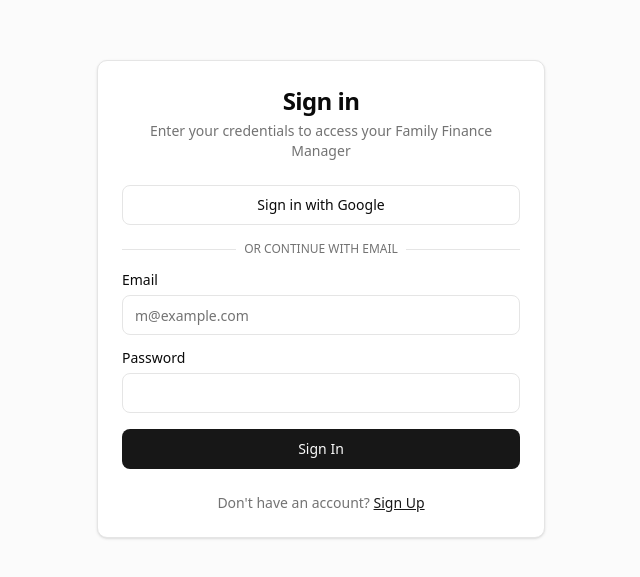
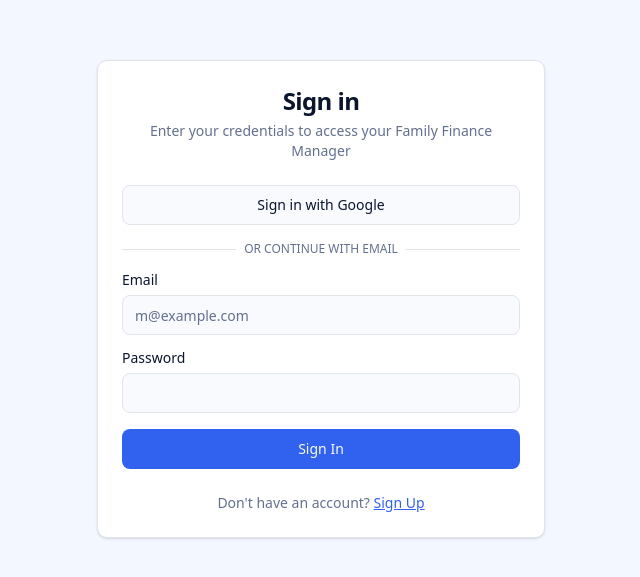
Before and after one commit to munsif3/family-expense-tracker, a Next.js app: page /login in a window 1280 px wide. Shown: the part 101-678 px from the top of the page, without its empty margins (319-959 px from the left). Built offline with nearby package versions, Linux system fonts and the light colour scheme; no server answers.

Commit message:
feat: add global CSS with light/dark theme variables and install tailwindcss-animate.

```diff
--- a/package.json
+++ b/package.json
@@ -34,6 +34,7 @@
     "recharts": "^3.5.1",
     "sonner": "^2.0.7",
     "tailwind-merge": "^3.4.0",
+    "tailwindcss-animate": "^1.0.7",
     "uuid": "^13.0.0",
     "zod": "^4.1.13"
   },
--- a/src/app/globals.css
+++ b/src/app/globals.css
@@ -1,106 +1,129 @@
 @import "tailwindcss";
 
+@plugin "tailwindcss-animate";
 
 @custom-variant dark (&:is(.dark *));
 
 @theme {
-  --color-border: hsl(var(--border));
-  --color-input: hsl(var(--input));
-  --color-ring: hsl(var(--ring));
-  --color-background: hsl(var(--background));
-  --color-foreground: hsl(var(--foreground));
-
-  --color-primary: hsl(var(--primary));
-  --color-primary-foreground: hsl(var(--primary-foreground));
-
-  --color-secondary: hsl(var(--secondary));
-  --color-secondary-foreground: hsl(var(--secondary-foreground));
-
-  --color-destructive: hsl(var(--destructive));
-  --color-destructive-foreground: hsl(var(--destructive-foreground));
-
-  --color-muted: hsl(var(--muted));
-  --color-muted-foreground: hsl(var(--muted-foreground));
-
-  --color-accent: hsl(var(--accent));
-  --color-accent-foreground: hsl(var(--accent-foreground));
-
-  --color-popover: hsl(var(--popover));
-  --color-popover-foreground: hsl(var(--popover-foreground));
-
-  --color-card: hsl(var(--card));
-  --color-card-foreground: hsl(var(--card-foreground));
-
-  --radius-lg: var(--radius);
-  --radius-md: calc(var(--radius) - 2px);
-  --radius-sm: calc(var(--radius) - 4px);
+  --font-sans: var(--font-geist-sans);
+  --font-mono: var(--font-geist-mono);
 }
 
-@layer base {
-  :root {
-    --background: 0 0% 100%;
-    --foreground: 222.2 84% 4.9%;
-    --card: 0 0% 100%;
-    --card-foreground: 222.2 84% 4.9%;
-    --popover: 0 0% 100%;
-    --popover-foreground: 222.2 84% 4.9%;
-    --primary: 221.2 83.2% 53.3%;
-    --primary-foreground: 210 40% 98%;
-    --secondary: 210 40% 96.1%;
-    --secondary-foreground: 222.2 47.4% 11.2%;
-    --muted: 210 40% 96.1%;
-    --muted-foreground: 215.4 16.3% 46.9%;
-    --accent: 210 40% 96.1%;
-    --accent-foreground: 222.2 47.4% 11.2%;
-    --destructive: 0 84.2% 60.2%;
-    --destructive-foreground: 210 40% 98%;
-    --border: 214.3 31.8% 91.4%;
-    --input: 214.3 31.8% 91.4%;
-    --ring: 221.2 83.2% 53.3%;
-    --radius: 0.5rem;
-  }
+:root {
+  --radius: 0.625rem;
 
-  .dark {
-    --background: 222.2 84% 4.9%;
-    --foreground: 210 40% 98%;
-    --card: 222.2 84% 4.9%;
-    --card-foreground: 210 40% 98%;
-    --popover: 222.2 84% 4.9%;
-    --popover-foreground: 210 40% 98%;
-    --primary: 217.2 91.2% 59.8%;
-    --primary-foreground: 222.2 47.4% 11.2%;
-    --secondary: 217.2 32.6% 17.5%;
-    --secondary-foreground: 210 40% 98%;
-    --muted: 217.2 32.6% 17.5%;
-    --muted-foreground: 215 20.2% 65.1%;
-    --accent: 217.2 32.6% 17.5%;
-    --accent-foreground: 210 40% 98%;
-    --destructive: 0 62.8% 30.6%;
-    --destructive-foreground: 210 40% 98%;
-    --border: 217.2 32.6% 17.5%;
-    --input: 217.2 32.6% 17.5%;
-    --ring: 224.3 76.3% 48%;
-  }
+  /* Modern Indigo/Violet Theme - Light Mode */
+  --background: oklch(0.985 0.005 265);
+  /* Soft cool white */
+  --foreground: oklch(0.20 0.05 265);
+  /* Deep Indigo-Gray */
+
+  --card: oklch(1 0 0);
+  /* White */
+  --card-foreground: oklch(0.20 0.05 265);
+
+  --popover: oklch(1 0 0);
+  --popover-foreground: oklch(0.20 0.05 265);
+
+  --primary: oklch(0.55 0.22 265);
+  /* Vibrant Indigo */
+  --primary-foreground: oklch(0.985 0 0);
+  /* White text */
+
+  --secondary: oklch(0.96 0.02 265);
+  /* Soft purple-gray */
+  --secondary-foreground: oklch(0.20 0.05 265);
+
+  --muted: oklch(0.96 0.02 265);
+  --muted-foreground: oklch(0.55 0.05 265);
+
+  --accent: oklch(0.94 0.03 265);
+  /* Slightly darker interaction state */
+  --accent-foreground: oklch(0.20 0.05 265);
+
+  --destructive: oklch(0.577 0.245 27.325);
+  /* Kept standard red */
+  --destructive-foreground: oklch(0.985 0 0);
+
+  --border: oklch(0.92 0.01 265);
+  /* Subtle cool gray border */
+  --input: oklch(0.92 0.01 265);
+  --ring: oklch(0.55 0.22 265);
+
+  /* Chart colors - updated to harmonize */
+  --chart-1: oklch(0.55 0.22 265);
+  /* Primary Indigo */
+  --chart-2: oklch(0.65 0.18 310);
+  /* Purple/Pink */
+  --chart-3: oklch(0.60 0.15 230);
+  /* Blue */
+  --chart-4: oklch(0.70 0.15 180);
+  /* Teal */
+  --chart-5: oklch(0.75 0.15 90);
+  /* Amber/Orange */
+
+  --sidebar: oklch(0.985 0.005 265);
+  --sidebar-foreground: oklch(0.20 0.05 265);
+  --sidebar-primary: oklch(0.55 0.22 265);
+  --sidebar-primary-foreground: oklch(0.985 0 0);
+  --sidebar-accent: oklch(0.96 0.02 265);
+  --sidebar-accent-foreground: oklch(0.20 0.05 265);
+  --sidebar-border: oklch(0.92 0.01 265);
+  --sidebar-ring: oklch(0.55 0.22 265);
 }
 
-@layer base {
-  * {
-    @apply border-border;
-  }
+.dark {
+  /* Modern Indigo/Violet Theme - Dark Mode */
+  --background: oklch(0.12 0.02 265);
+  /* Deep rich dark tone */
+  --foreground: oklch(0.98 0.005 265);
+  /* Soft white */
 
-  body {
-    @apply bg-background text-foreground;
-  }
+  --card: oklch(0.18 0.03 265);
+  /* Slightly lighter panel */
+  --card-foreground: oklch(0.98 0.005 265);
+
+  --popover: oklch(0.18 0.03 265);
+  --popover-foreground: oklch(0.98 0.005 265);
+
+  --primary: oklch(0.65 0.22 265);
+  /* Brighter Indigo for contrast */
+  --primary-foreground: oklch(0.985 0 0);
+
+  --secondary: oklch(0.25 0.04 265);
+  /* Darker muted purple */
+  --secondary-foreground: oklch(0.98 0.005 265);
+
+  --muted: oklch(0.25 0.04 265);
+  --muted-foreground: oklch(0.70 0.05 265);
+
+  --accent: oklch(0.25 0.04 265);
+  --accent-foreground: oklch(0.98 0.005 265);
+
+  --destructive: oklch(0.65 0.20 27);
+  --destructive-foreground: oklch(0.985 0 0);
+
+  --border: oklch(0.25 0.04 265);
+  --input: oklch(0.25 0.04 265);
+  --ring: oklch(0.65 0.22 265);
+
+  --chart-1: oklch(0.65 0.22 265);
+  --chart-2: oklch(0.70 0.18 310);
+  --chart-3: oklch(0.65 0.15 230);
+  --chart-4: oklch(0.75 0.15 180);
+  --chart-5: oklch(0.80 0.15 90);
+
+  --sidebar: oklch(0.12 0.02 265);
+  --sidebar-foreground: oklch(0.98 0.005 265);
+  --sidebar-primary: oklch(0.65 0.22 265);
+  --sidebar-primary-foreground: oklch(0.985 0 0);
+  --sidebar-accent: oklch(0.25 0.04 265);
+  --sidebar-accent-foreground: oklch(0.98 0.005 265);
+  --sidebar-border: oklch(0.25 0.04 265);
+  --sidebar-ring: oklch(0.65 0.22 265);
 }
 
 @theme inline {
-  --radius-sm: calc(var(--radius) - 4px);
-  --radius-md: calc(var(--radius) - 2px);
-  --radius-lg: var(--radius);
-  --radius-xl: calc(var(--radius) + 4px);
-  --radius-2xl: calc(var(--radius) + 8px);
-  --radius-3xl: calc(var(--radius) + 12px);
-  --radius-4xl: calc(var(--radius) + 16px);
   --color-background: var(--background);
   --color-foreground: var(--foreground);
   --color-card: var(--card);
@@ -116,6 +139,7 @@
   --color-accent: var(--accent);
   --color-accent-foreground: var(--accent-foreground);
   --color-destructive: var(--destructive);
+  --color-destructive-foreground: var(--destructive-foreground);
   --color-border: var(--border);
   --color-input: var(--input);
   --color-ring: var(--ring);
@@ -124,6 +148,13 @@
   --color-chart-3: var(--chart-3);
   --color-chart-4: var(--chart-4);
   --color-chart-5: var(--chart-5);
+  --radius-sm: calc(var(--radius) - 4px);
+  --radius-md: calc(var(--radius) - 2px);
+  --radius-lg: var(--radius);
+  --radius-xl: calc(var(--radius) + 4px);
+  --radius-2xl: calc(var(--radius) + 8px);
+  --radius-3xl: calc(var(--radius) + 12px);
+  --radius-4xl: calc(var(--radius) + 16px);
   --color-sidebar: var(--sidebar);
   --color-sidebar-foreground: var(--sidebar-foreground);
   --color-sidebar-primary: var(--sidebar-primary);
@@ -134,79 +165,11 @@
   --color-sidebar-ring: var(--sidebar-ring);
 }
 
-:root {
-  --radius: 0.625rem;
-  --background: oklch(1 0 0);
-  --foreground: oklch(0.145 0 0);
-  --card: oklch(1 0 0);
-  --card-foreground: oklch(0.145 0 0);
-  --popover: oklch(1 0 0);
-  --popover-foreground: oklch(0.145 0 0);
-  --primary: oklch(0.205 0 0);
-  --primary-foreground: oklch(0.985 0 0);
-  --secondary: oklch(0.97 0 0);
-  --secondary-foreground: oklch(0.205 0 0);
-  --muted: oklch(0.97 0 0);
-  --muted-foreground: oklch(0.556 0 0);
-  --accent: oklch(0.97 0 0);
-  --accent-foreground: oklch(0.205 0 0);
-  --destructive: oklch(0.577 0.245 27.325);
-  --border: oklch(0.922 0 0);
-  --input: oklch(0.922 0 0);
-  --ring: oklch(0.708 0 0);
-  --chart-1: oklch(0.646 0.222 41.116);
-  --chart-2: oklch(0.6 0.118 184.704);
-  --chart-3: oklch(0.398 0.07 227.392);
-  --chart-4: oklch(0.828 0.189 84.429);
-  --chart-5: oklch(0.769 0.188 70.08);
-  --sidebar: oklch(0.985 0 0);
-  --sidebar-foreground: oklch(0.145 0 0);
-  --sidebar-primary: oklch(0.205 0 0);
-  --sidebar-primary-foreground: oklch(0.985 0 0);
-  --sidebar-accent: oklch(0.97 0 0);
-  --sidebar-accent-foreground: oklch(0.205 0 0);
-  --sidebar-border: oklch(0.922 0 0);
-  --sidebar-ring: oklch(0.708 0 0);
-}
-
-.dark {
-  --background: oklch(0.145 0 0);
-  --foreground: oklch(0.985 0 0);
-  --card: oklch(0.205 0 0);
-  --card-foreground: oklch(0.985 0 0);
-  --popover: oklch(0.205 0 0);
-  --popover-foreground: oklch(0.985 0 0);
-  --primary: oklch(0.922 0 0);
-  --primary-foreground: oklch(0.205 0 0);
-  --secondary: oklch(0.269 0 0);
-  --secondary-foreground: oklch(0.985 0 0);
-  --muted: oklch(0.269 0 0);
-  --muted-foreground: oklch(0.708 0 0);
-  --accent: oklch(0.269 0 0);
-  --accent-foreground: oklch(0.985 0 0);
-  --destructive: oklch(0.704 0.191 22.216);
-  --border: oklch(1 0 0 / 10%);
-  --input: oklch(1 0 0 / 15%);
-  --ring: oklch(0.556 0 0);
-  --chart-1: oklch(0.488 0.243 264.376);
-  --chart-2: oklch(0.696 0.17 162.48);
-  --chart-3: oklch(0.769 0.188 70.08);
-  --chart-4: oklch(0.627 0.265 303.9);
-  --chart-5: oklch(0.645 0.246 16.439);
-  --sidebar: oklch(0.205 0 0);
-  --sidebar-foreground: oklch(0.985 0 0);
-  --sidebar-primary: oklch(0.488 0.243 264.376);
-  --sidebar-primary-foreground: oklch(0.985 0 0);
-  --sidebar-accent: oklch(0.269 0 0);
-  --sidebar-accent-foreground: oklch(0.985 0 0);
-  --sidebar-border: oklch(1 0 0 / 10%);
-  --sidebar-ring: oklch(0.556 0 0);
-}
-
 @layer base {
   * {
     @apply border-border outline-ring/50;
   }
+
   body {
     @apply bg-background text-foreground;
   }
```
Also changed, not shown: 1 other file (tests, documents, lock files or other folders).
